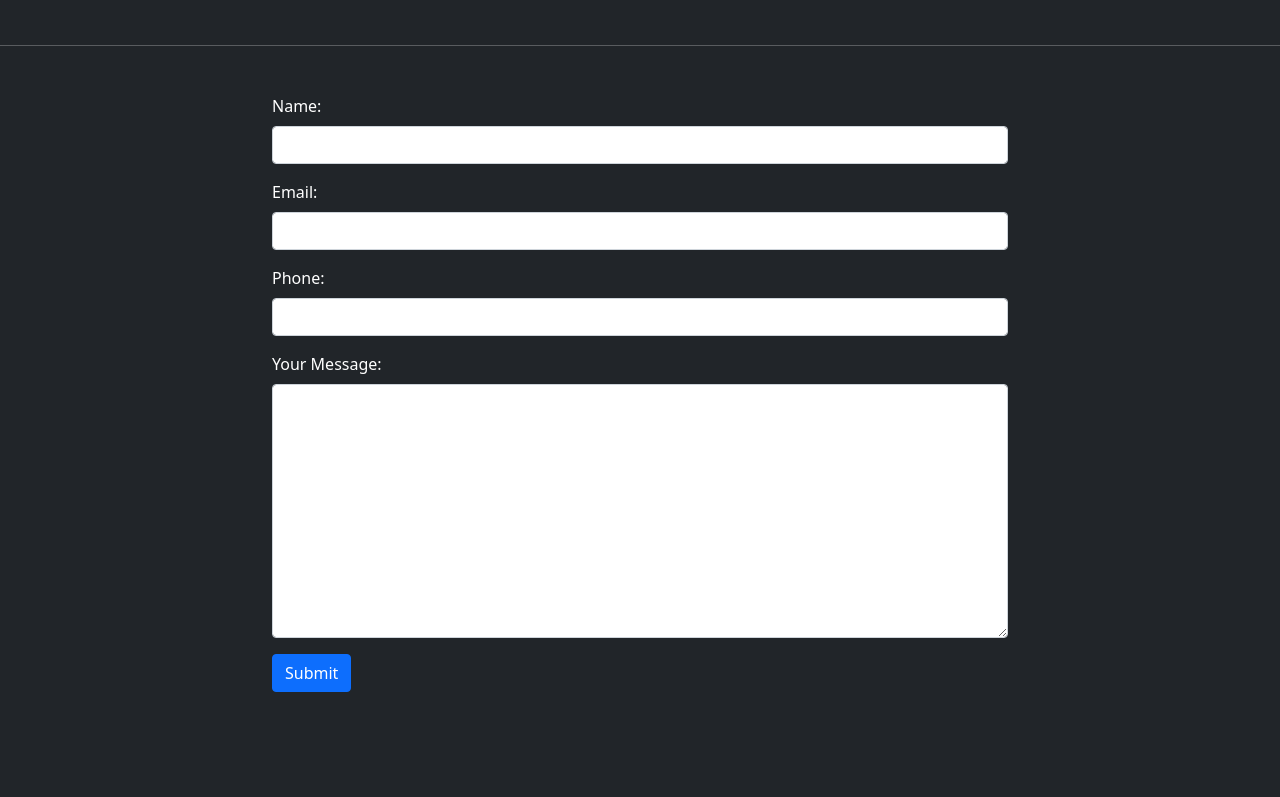
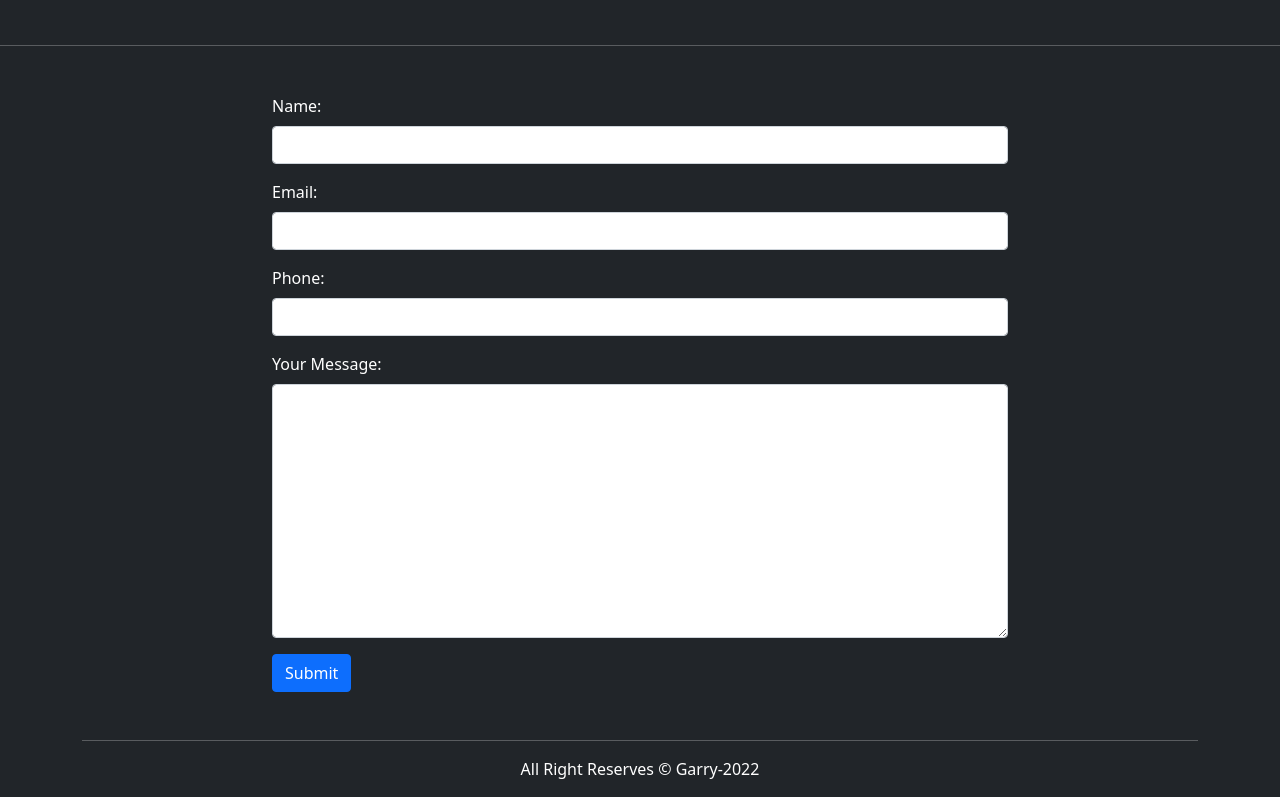
Before and after one commit to rkbokul1/garry, a plain HTML site: page index.html in a window 1280 px wide. Shown: the part 2449-3246 px from the top of the page. Before the commit the page ends 3189 px from the top, so only its background shows below. Drawn offline with nearby package versions, Linux system fonts and the light colour scheme.

```diff
--- a/index.html
+++ b/index.html
@@ -176,14 +176,12 @@
 
   <footer>
 
+    <div class="div container">
+      <hr>
+      <p class="footer text-center">All Right Reserves &copy; Garry-2022</p>
+    </div>
+
   </footer>
-
-
-
-
-
-
-
 
   <!-- javascript bundle -->
   <script src="https://cdn.jsdelivr.net/npm/bootstrap@5.1.3/dist/js/bootstrap.bundle.min.js" integrity="sha384-ka7Sk0Gln4gmtz2MlQnikT1wXgYsOg+OMhuP+IlRH9sENBO0LRn5q+8nbTov4+1p" crossorigin="anonymous"></script>
```
